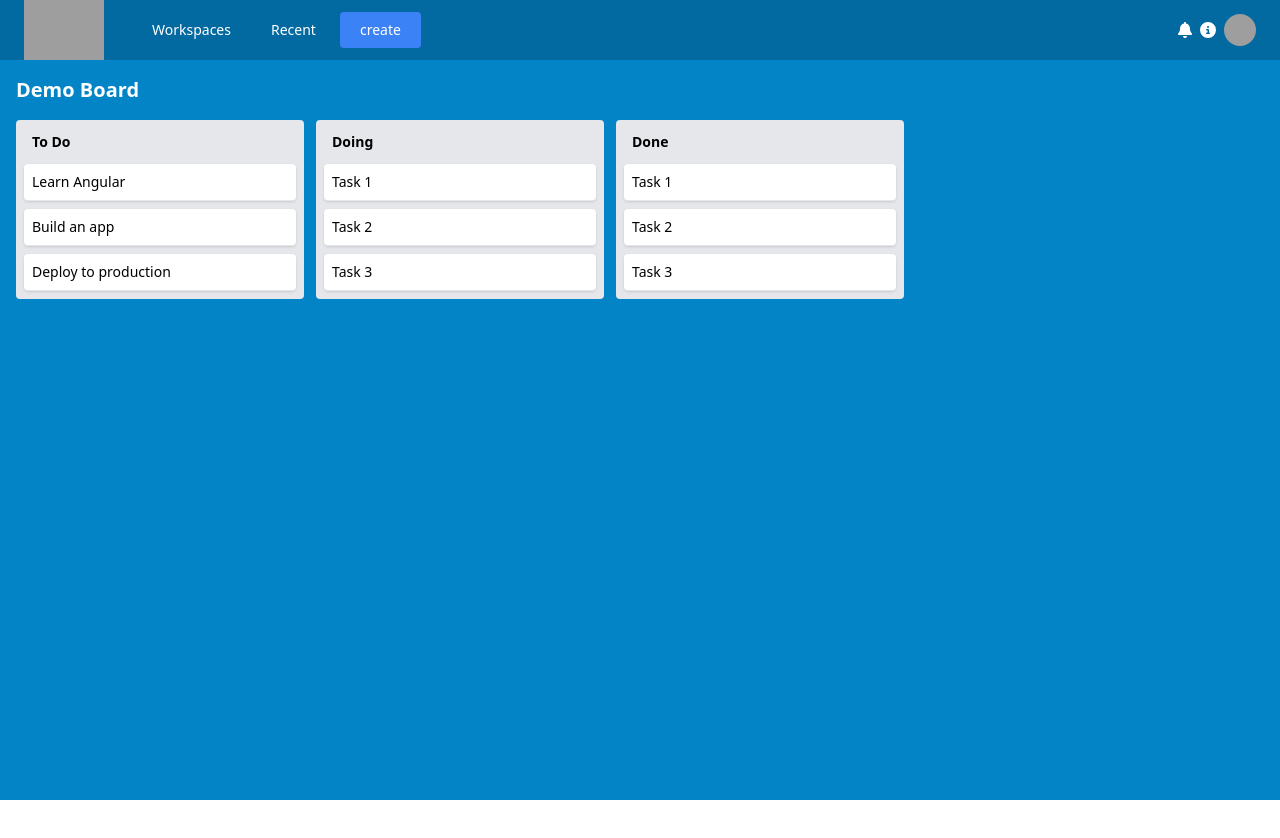
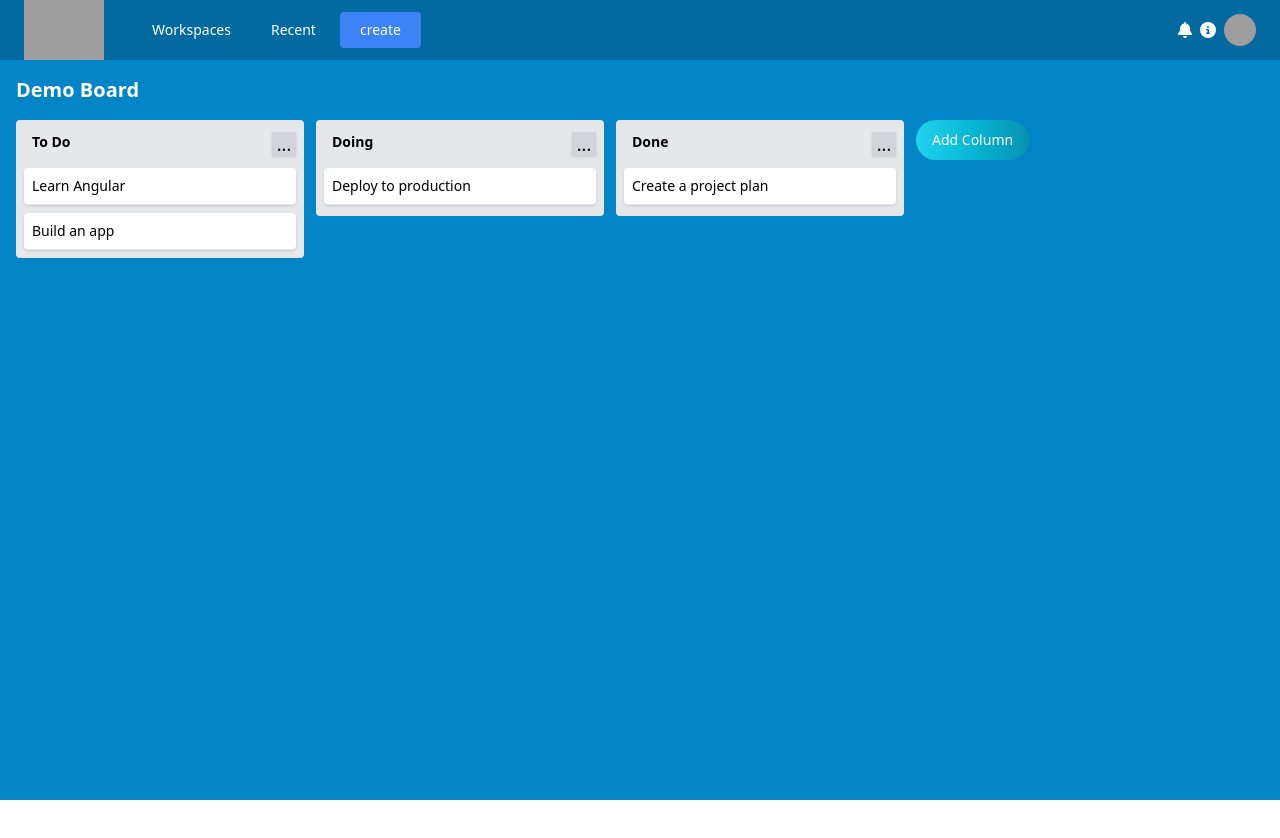
Before and after one commit to DIPG100203/CloneTrello, an Angular app: page /board in a window 1280 px wide. Shown: the top 838 px of the page. After the commit the page ends 800 px from the top, so only its background shows below. Built offline with nearby package versions, Linux system fonts and the light colour scheme; grey boxes are pictures that could not be loaded.

Commit message:
final de modal e inicio de scroll

```diff
--- a/src/app/app.routes.ts
+++ b/src/app/app.routes.ts
@@ -2,6 +2,7 @@ import { Routes } from '@angular/router';
 import { LoginComponent } from './pages/login/login.component';
 import { BoardsComponent } from './pages/boards/boards.component';
 import { BoardComponent } from './pages/board/board.component';
+import { ScrollComponent } from './pages/scroll/scroll.component';
 
 export const routes: Routes = [
     {
@@ -20,5 +21,9 @@ export const routes: Routes = [
     {
         path: 'board',
         component: BoardComponent
+    },
+    {
+        path: 'scroll',
+        component: ScrollComponent
     }
 ];
--- /dev/null
+++ b/src/app/components/todo-modal/todo-modal.component.html
@@ -0,0 +1,52 @@
+<div class="py-6 bg-gray-100 relative rounded shadow">
+  <button
+    (click)="closeModal()"
+    type="button"
+    class="absolute top-3 right-3 focus:outline-none p-2"
+  >
+    <fa-icon [icon]="faClose"></fa-icon>
+  </button>
+  <div class="flex space-x-2 mb-5">
+    <fa-icon [icon]="faCheckToSlot" class="text-gray-800"></fa-icon>
+    <div class="flex flex-col">
+      <h3 class="text-lg font-semibold text-gray-800">{{ todo.title }}</h3>
+      <p class="text-sm text-gray-500">in List ToDo</p>
+    </div>
+  </div>
+  <div class="flex w-full gap-4">
+    <div class="flex space-x-2 mb-5 w-4/6">
+      <fa-icon class="text-gray-800" [icon]="faBars"></fa-icon>
+      <div class="flex flex-col">
+        <h3 class="text-lg font-semibold text-gray-800">Description</h3>
+        <p class="text-sm text-gray-500">
+          Lorem ipsum dolor sit amet consectetur adipisicing elit. Tempora
+          mollitia cupiditate minus exercitationem? Quod minus id voluptatem
+          eum, libero, magnam recusandae ullam facilis nostrum nesciunt
+          inventore ipsa commodi officiis est!
+        </p>
+        <div class="flex space-x-2">
+          <button type="button" (click)="closeWithRta(true)">Si</button>
+          <button type="button" (click)="closeWithRta(false)">No</button>
+        </div>
+      </div>
+    </div>
+    <div class="flex flex-auto space-y-2 flex-col">
+      <app-btn typeBtn="button" class="bg-gray-200">
+        <fa-icon class="text-gray-800" [icon]="faUser"></fa-icon>
+        Members
+      </app-btn>
+      <app-btn typeBtn="button" class="bg-gray-200">
+        <fa-icon class="text-gray-800" [icon]="faTag"></fa-icon>
+        Labels
+      </app-btn>
+      <app-btn typeBtn="button" class="bg-gray-200">
+        <fa-icon class="text-gray-800" [icon]="faCheckSquare"></fa-icon>
+        CheckList
+      </app-btn>
+      <app-btn typeBtn="button" class="bg-gray-200">
+        <fa-icon class="text-gray-800" [icon]="faClock"></fa-icon>
+        Dates
+      </app-btn>
+    </div>
+  </div>
+</div>
--- /dev/null
+++ b/src/app/components/todo-modal/todo-modal.component.ts
@@ -0,0 +1,59 @@
+import { Component, Inject, inject } from '@angular/core';
+import { DIALOG_DATA, DialogRef } from '@angular/cdk/dialog';
+import { faClose, faCheckToSlot, faBars, faUser, faTag, faCheckSquare, faClock } from '@fortawesome/free-solid-svg-icons';
+import { FaIconComponent } from "@fortawesome/angular-fontawesome";
+import { BtnComponent } from "../btn/btn.component";
+import { TodoList } from '../../models/todo-list';
+
+
+interface InputData {
+  todo: TodoList
+}
+
+interface OutputData {
+  rta: boolean
+}
+
+@Component({
+  selector: 'app-todo-modal',
+  standalone: true,
+  imports: [FaIconComponent, BtnComponent],
+  templateUrl: './todo-modal.component.html',
+  styles: [``],
+})
+export class TodoModalComponent {
+
+  faClose = faClose;
+  faCheckToSlot = faCheckToSlot;
+  faBars = faBars;
+  faUser = faUser;
+  faTag = faTag;
+  faCheckSquare = faCheckSquare;
+  faClock = faClock;
+
+  todo: TodoList
+
+
+  constructor(
+    private dialogRef: DialogRef<OutputData>,
+    @Inject(DIALOG_DATA) data: InputData
+  ) {
+    this.todo = data.todo
+  }
+
+
+  closeModal() {
+
+    this.dialogRef.close({
+      rta: true
+    })
+
+  }
+
+  closeWithRta(rta: boolean) {
+
+    this.dialogRef.close({rta})
+
+  }
+
+}
--- a/src/app/models/todo-list.ts
+++ b/src/app/models/todo-list.ts
@@ -2,3 +2,8 @@ export interface TodoList {
     id: string;
     title: string
 }
+
+export interface Column {
+    title: string;
+    todos: TodoList[];
+}
--- a/src/app/pages/board/board.component.html
+++ b/src/app/pages/board/board.component.html
@@ -1,78 +1,46 @@
 <div class="flex flex-col h-screen">
   <app-navbar></app-navbar>
   <div class="w-full grow bg-sky-600 px-4 pb-4">
-    <div>
+
+    <!-- Board content -->
+    <div class="flex flex-col h-full">
+      <div>
       <h2 class="text-xl font-bold text-white my-4">Demo Board</h2>
     </div>
-    <div class="flex items-start w-full h-full">
-      <div class="rounded bg-gray-200 w-72 p-2 mr-3">
+      <div class="flex grow items-start w-full h-full overflow-x-scroll" cdkDropListGroup>
+      <!-- Left Column -->
+      <div
+        class="rounded bg-gray-200 w-72 p-2 mr-3 shrink-0"
+        *ngFor="let column of columns"
+      >
         <div class="flex justify-between py-1">
-          <h3 class="text-sm font-bold ml-2">To Do</h3>
+          <h3 class="text-sm font-bold ml-2">{{ column.title }}</h3>
+          <button class="shadow h-6 w-6 text-lg flex items-center justify-center bg-gray-300 hover:bg-gray-400">...</button>
         </div>
-        <div class="text-sm mt-2" cdkDropList (cdkDropListDropped)="drop($event)">
+        <div
+          class="text-sm mt-2 min-h-[2.5rem]"
+          cdkDropList
+          (cdkDropListDropped)="drop($event)"
+          [cdkDropListData]="column.todos"
+        >
           <div
-            *ngFor="let todo of todos"
+          (click)="openDialog(todo)"
+            *ngFor="let todo of column.todos"
             cdkDrag
             class="bg-white shadow p-2 rounded mt-2 border-b border-x-gray-300 cursor-pointer hover:bg-gray-400"
           >
-            {{todo.title}}
+            {{ todo.title }}
           </div>
         </div>
       </div>
 
-      <!-- Middle Column -->
-      <div class="rounded bg-gray-200 w-72 p-2 mr-3">
-        <div class="flex justify-between py-1">
-          <h3 class="text-sm font-bold ml-2">Doing</h3>
-        </div>
-        <div class="text-sm mt-2">
-          <div
-            cdkDrag
-            class="bg-white shadow p-2 rounded mt-2 border-b border-x-gray-300 cursor-pointer hover:bg-gray-400"
-          >
-            Task 1
-          </div>
-          <div
-            cdkDrag
-            class="bg-white shadow p-2 rounded mt-2 border-b border-x-gray-300 cursor-pointer hover:bg-gray-400"
-          >
-            Task 2
-          </div>
-          <div
-            cdkDrag
-            class="bg-white shadow p-2 rounded mt-2 border-b border-x-gray-300 cursor-pointer hover:bg-gray-400"
-          >
-            Task 3
-          </div>
-        </div>
-      </div>
-
-      <!-- Right Column -->
-      <div class="rounded bg-gray-200 w-72 p-2 mr-3">
-        <div class="flex justify-between py-1">
-          <h3 class="text-sm font-bold ml-2">Done</h3>
-        </div>
-        <div class="text-sm mt-2" >
-          <div
-            cdkDrag
-            class="bg-white shadow p-2 rounded mt-2 border-b border-x-gray-300 cursor-pointer hover:bg-gray-400"
-          >
-            Task 1
-          </div>
-          <div
-            cdkDrag
-            class="bg-white shadow p-2 rounded mt-2 border-b border-x-gray-300 cursor-pointer hover:bg-gray-400"
-          >
-            Task 2
-          </div>
-          <div
-            cdkDrag
-            class="bg-white shadow p-2 rounded mt-2 border-b border-x-gray-300 cursor-pointer hover:bg-gray-400"
-          >
-            Task 3
-          </div>
-        </div>
-      </div>
+      <button
+        class="shrink-0 text-white bg-gradient-to-r from-cyan-400 via-cyan-500 to-cyan-600 hover:bg-gradient-to-br focus:ring-4 focus:outline-none focus:ring-cyan-300 font-medium rounded-full text-sm px-4 py-2.5 text-center leading-5"
+        (click)="addColumn()"
+      >
+        Add Column
+      </button>
+    </div>
     </div>
   </div>
 </div>
--- a/src/app/pages/board/board.component.ts
+++ b/src/app/pages/board/board.component.ts
@@ -1,18 +1,28 @@
-import { Component } from '@angular/core';
+import { Component, output } from '@angular/core';
 import { NavbarComponent } from '../../components/navbar/navbar.component';
 import {
   CdkDrag,
   CdkDropList,
   CdkDragDrop,
   moveItemInArray,
+  CdkDropListGroup,
+  transferArrayItem,
 } from '@angular/cdk/drag-drop';
+import {DialogModule, Dialog, DIALOG_DATA} from '@angular/cdk/dialog';
 import { CommonModule } from '@angular/common';
-import { TodoList } from '../../models/todo-list';
+import { Column, TodoList } from '../../models/todo-list';
+import { TodoModalComponent } from '../../components/todo-modal/todo-modal.component';
 
 @Component({
   selector: 'app-board',
   standalone: true,
-  imports: [NavbarComponent, CdkDrag, CdkDropList, CommonModule],
+  imports: [
+    NavbarComponent,
+    CdkDrag,
+    CdkDropList,
+    CommonModule,
+    CdkDropListGroup
+  ],
   templateUrl: './board.component.html',
   styles: [
     `
@@ -26,10 +36,18 @@ import { TodoList } from '../../models/todo-list';
         transition: transform 300ms cubic-bezier(0, 0, 0.2, 1);
       }
     `,
-  ]
+  ],
 })
 export class BoardComponent {
-  todos: TodoList[] = [
+
+  constructor(
+    private dialog: Dialog
+  ) {}
+
+  columns: Column[] = [
+    {
+      title: 'To Do',
+      todos: [
         {
           id: '1',
           title: 'Learn Angular',
@@ -38,13 +56,68 @@ export class BoardComponent {
           id: '2',
           title: 'Build an app',
         },
+      ],
+    },
+    {
+      title: 'Doing',
+      todos: [
         {
           id: '3',
           title: 'Deploy to production',
         },
+      ],
+    },
+    {
+      title: 'Done',
+      todos: [
+        {
+          id: '4',
+          title: 'Create a project plan',
+        },
+      ],
+    },
   ];
 
-  drop(event: CdkDragDrop<any[]>) {
-    moveItemInArray(this.todos, event.previousIndex, event.currentIndex);
+  todos: TodoList[] = [];
+
+  doing: TodoList[] = [];
+  done: TodoList[] = [];
+
+  drop(event: CdkDragDrop<TodoList[]>) {
+    if (event.previousContainer === event.container) {
+      moveItemInArray(
+        event.container.data,
+        event.previousIndex,
+        event.currentIndex,
+      );
+    } else {
+      transferArrayItem(
+        event.previousContainer.data,
+        event.container.data,
+        event.previousIndex,
+        event.currentIndex,
+      );
     }
   }
+
+  addColumn() {
+    this.columns.push({
+      title: 'New Column',
+      todos: []
+    })
+  }
+
+  openDialog(todo: TodoList) {
+    const dialogRef =this.dialog.open(TodoModalComponent, {
+      minWidth: '400px',
+      maxWidth: '50%',
+      data: {
+        todo: todo,
+      }
+    })
+    dialogRef.closed.subscribe(output => {
+      console.log(output);
+    })
+  }
+
+}
--- /dev/null
+++ b/src/app/pages/scroll/scroll.component.html
@@ -0,0 +1,54 @@
+<div class="flex flex-col h-screen">
+  <app-navbar></app-navbar>
+  <div class="w-full grow bg-sky-600 p-6">
+    <div class="flex gap-4">
+      <div class="w-1/2">
+        <h1 class="text-white">LISTA A (normal scroll)</h1>
+        <div class="h-64 w-full border overflow-y-scroll bg-white rounded mt-2">
+          <div class="flex items-center gap-4">
+            <img
+              class="w-10 h-10 rounded-full"
+              src="/images/people/profile-picture-5.jpg"
+              alt=""
+            />
+            <div class="font-medium dark:text-white">
+              <div>Jese Leos</div>
+              <div class="text-sm text-gray-500 dark:text-gray-400">
+                Joined in August 2014
+              </div>
+            </div>
+          </div>
+          <div class="flex items-center gap-4">
+            <img
+              class="w-10 h-10 rounded-full"
+              src="/images/people/profile-picture-5.jpg"
+              alt=""
+            />
+            <div class="font-medium dark:text-white">
+              <div>Jese Leos</div>
+              <div class="text-sm text-gray-500 dark:text-gray-400">
+                Joined in August 2014
+              </div>
+            </div>
+          </div>
+          <div class="flex items-center gap-4">
+            <img
+              class="w-10 h-10 rounded-full"
+              src="/images/people/profile-picture-5.jpg"
+              alt=""
+            />
+            <div class="font-medium dark:text-white">
+              <div>Jese Leos</div>
+              <div class="text-sm text-gray-500 dark:text-gray-400">
+                Joined in August 2014
+              </div>
+            </div>
+          </div>
+        </div>
+      </div>
+      <div class="w-1/2">
+        <h1 class="text-white">LISTA B (PUTIS)</h1>
+      </div>
+    </div>
+  </div>
+</div>
--- /dev/null
+++ b/src/app/pages/scroll/scroll.component.ts
@@ -0,0 +1,13 @@
+import { Component } from '@angular/core';
+import { NavbarComponent } from "../../components/navbar/navbar.component";
+
+@Component({
+  selector: 'app-scroll',
+  standalone: true,
+  imports: [NavbarComponent],
+  templateUrl: './scroll.component.html',
+  styles: ``
+})
+export class ScrollComponent {
+
+}
```
Also changed, not shown: 2 other files (tests, documents, lock files or other folders). Lines whose indentation alone changed are shown as unchanged.
